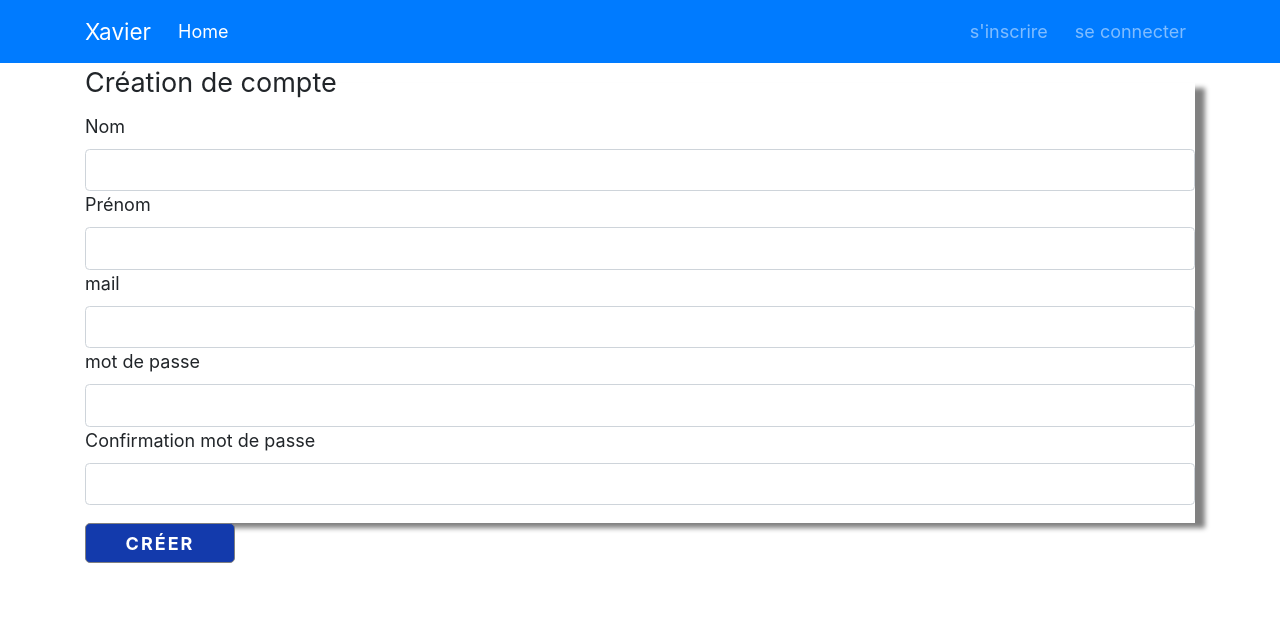
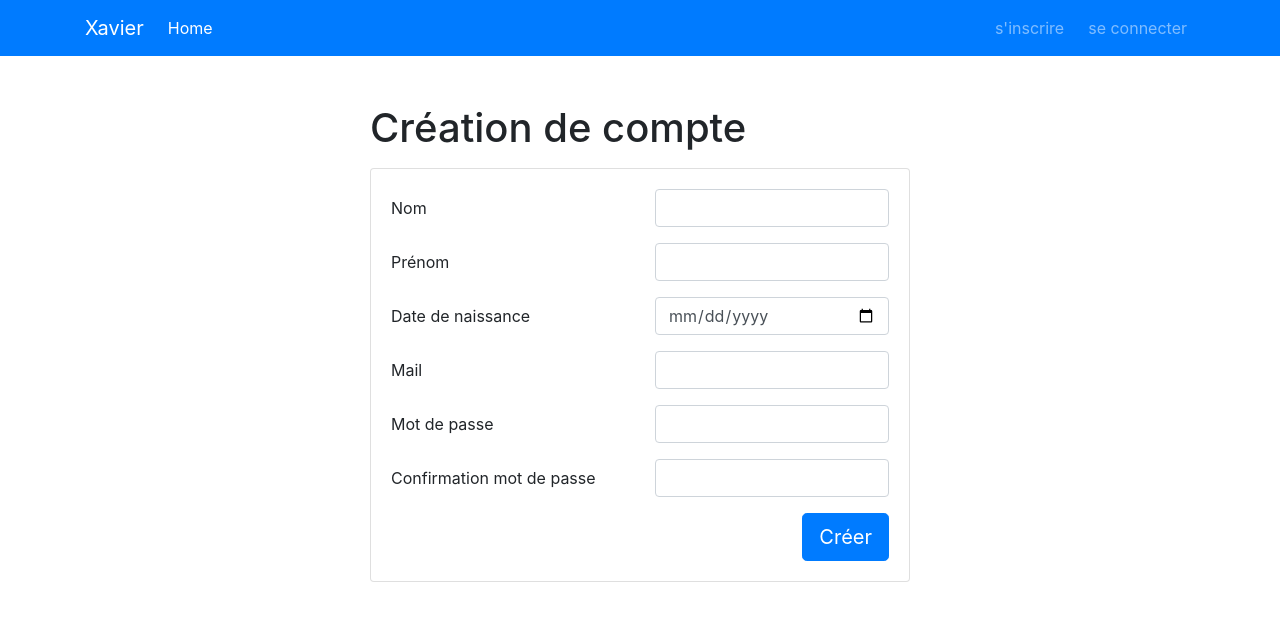
Before and after one commit to pTutoreXavier/Xavier, a PHP site: template ressources/views/auth/signup.twig in a window 1280 px wide. Shown: the top 621 px of the page. Run offline with PHP 8.4, Linux system fonts and the light colour scheme; the template is opened without the code that fills it, so the values that code supplies are empty; style sheets or scripts are compiled from the project's sources; some libraries are stand-ins or nearby versions.

Commit message:
Formulaires signup/signin: Finitions Bootstrap, ajout champ DateNaissance, modification header

```diff
--- a/app/controllers/auth/authController.php
+++ b/app/controllers/auth/authController.php
@@ -45,6 +45,7 @@ class AuthController extends Controller{
         $validation = $this->validator->validate($request, [
             'nom' => v::notEmpty()->alpha(),
             'prenom' => v::noWhitespace()->notEmpty()->alpha(),
+            'naissance' => v::noWhitespace()->notEmpty()->date(),
             'mail' => v::noWhitespace()->notEmpty()->email()->mailAvailable(),
             'mdp' => v::noWhitespace()->notEmpty(),
             'mdpConf' => v::equals($_POST['mdp']),
@@ -57,6 +58,7 @@ class AuthController extends Controller{
         $user = User::create([
             'nom' => $request->getParam('nom'),
             'prenom' => $request->getParam('prenom'),
+            'dateNaissance' => $request->getParam('naissance'),
             'mail' => $request->getParam('mail'),
             'mdp' => password_hash($request->getParam('mdp'),PASSWORD_DEFAULT),
             'level' => 500,
--- a/app/middleware/OldInputMiddleware.php
+++ b/app/middleware/OldInputMiddleware.php
@@ -6,7 +6,7 @@ class OldInputMiddleware extends Middleware
 {
     public function __invoke($request, $response, $next)
     {
-
+        if(isset($_SESSION['old']))
         $this->container->view->getEnvironment()->addGlobal('old', $_SESSION['old']);
         $_SESSION['old'] = $request->getParams();
 
--- a/public/style/css/style.css
+++ b/public/style/css/style.css
@@ -1,58 +1,6 @@
-@charset "UTF-8";
-/* D├®but r├®gle g├®n├®ral CSS */
-/*
-$cols: dans une grille de x colonnes
-*/
-/*
-.col{
-	margin-left: $size_gutter;
-	margin-bottom: 5px;
-	box-sizing: border-box;
-}*/
-html {
-  font-family: Verdana;
-  color: black;
-  font-size: 18px;
-  margin: 0;
-  padding: 0; }
+/*   FORMULAIRES SIGNUP/SIGNIN   */
 
-a {
-  color: black;
-  text-decoration: none; }
-
-a:hover {
-  color: #133AAC; }
-
-h2 {
-  text-align: center; }
-
-fieldset {
-  padding: 10px;
-  box-shadow: 10px 5px 5px gray; }
-
-input {
-  box-sizing: border-box;
-  border: 1px solid gray; }
-
-input:focus {
-  border-color: #133AAC; }
-
-input[type="submit"] {
-  cursor: pointer;
-  background-color: #133AAC;
-  color: white;
-  width: 150px;
-  height: 40px;
-  border-radius: 5px;
-  transition: all 0.5s;
-  text-transform: uppercase;
-  font-weight: bold;
-  letter-spacing: 2px;
-  font-size: 18px; }
-
-input[type="submit"]:hover {
-  box-shadow: 0px 5px 5px gray; }
-
-/* Fin r├®gle g├®n├®ral CSS */
-
-/*# sourceMappingURL=style.css.map */
+.erreur {
+  color: red;
+  font-size: small;
+}
--- a/public/style/sass/_grille.scss
+++ /dev/null
@@ -1,23 +0,0 @@
-/*
-$cols: dans une grille de x colonnes
-*/
-@mixin grille($cols, $size_gutter, $offset, $nb_cellules){
-	$gutters: $cols + 1;
-	$bloc: ((100% - ($gutters * $size_gutter)) / $cols);
-	width: ($bloc * $nb_cellules) + ($size_gutter * ($nb_cellules - 1));
-	margin-left: ($bloc * $offset) + ($size_gutter * ($offset + 1));
-}
-
-%row{
-	display: flex;
-	flex-direction: row;
-	flex-wrap: wrap;
-	align-items: flex-start;
-	box-sizing: border-box;
-}
-	/*
-	.col{
-		margin-left: $size_gutter;
-		margin-bottom: 5px;
-		box-sizing: border-box;
-	}*/
--- a/public/style/sass/profil.sass
+++ /dev/null
@@ -1,69 +0,0 @@
-@import "_grille"
-$primary-color: #133AAC
-
-/* Début Profil */
-
-#fieldsetMesInformations, #fieldsetInfoCompte
-	@include grille(12, 1.6%, 1, 10)
-
-#fieldsetMesInformations
-		display : flex
-		height : 220px
-
-#pictureAvatar
-	@include grille(4, 1.6%, 0, 1)
-	text-align : center
-
-#divMesInformations
-	@include grille(4, 1.6%, 0, 3)
-
-#imgAvatar
-	max-width : 180px
-	max-height : 180px
-
-#formUpdateMail, #formUpdatePass
-	margin-top : 10%
-	text-align : center
-	display : flex
-	flex-direction : column
-	@include grille(10, 1.6%, 2, 6)
-	span
-		margin-top : 20px
-	input[type="text"], input[type='password']
-		margin-top : 10px
-		height : 25px
-	input[type="submit"]
-		margin : auto
-		margin-top : 30px
-
-#formUpdatePicture [type=radio]
-	position: absolute
-	opacity: 0
-	width: 0
-	height: 0
-
-#formUpdatePicture [type=radio] + img
-	cursor: pointer
-
-#formUpdatePicture [type=radio]:checked + img
-	outline: 2px solid $primary-color
-
-#formUpdatePicture
-	@include grille(24, 1.6%, 1, 15)
-	text-align : center
-
-#formUpdatePictureUpload
-	@include grille(24, 1.6%, 0, 7)
-	text-align : center
-
-#pageUpdateProfilPicture
-	display : flex
-	flex-direction : row
-	flex-wrap : wrap
-
-#titreUpdateProfil
-	width : 100%
-	margin-top : 30px
-	margin-bottom : 40px
-
-/* Fin Profil */
--- a/public/style/sass/style.sass
+++ /dev/null
@@ -1,49 +0,0 @@
-/* Début régle général CSS */
-
-@import "_grille"
-$primary-color: #133AAC
-
-html
-	font-family : Verdana
-	color : black
-	font-size : 18px
-	margin : 0
-	padding : 0
-a
-	color : black
-	text-decoration : none
-
-a:hover
-	color : $primary-color
-
-h2
-	text-align : center
-
-fieldset
-	padding : 10px
-	box-shadow : 10px 5px 5px gray
-
-input
-	box-sizing : border-box
-	border : 1px solid gray
-
-input:focus
-	border-color : $primary-color
-
-input[type="submit"]
-	cursor : pointer
-	background-color : $primary-color
-	color : white
-	width : 150px
-	height : 40px
-	border-radius : 5px
-	transition : all 0.5s
-	text-transform: uppercase
-	font-weight : bold
-	letter-spacing : 2px
-	font-size : 18px
-
-input[type="submit"]:hover
-	box-shadow : 0px 5px 5px gray
-
-/* Fin régle général CSS */
--- a/ressources/views/auth/signup.twig
+++ b/ressources/views/auth/signup.twig
@@ -1,43 +1,77 @@
 {% extends 'templates/app.twig' %}
 {% block content %}
-	<div class="signup">
-		<form action="{{ path_for('auth.signup') }}" method="post" autocomplete="off">
+	<div class="signup row">
+		<form action="{{ path_for('auth.signup') }}" method="post" autocomplete="off" class="col-md-6 offset-3">
 			<fieldset>
-				<legend>Création de compte</legend>
-					<div class="form-group">
-						<label for="nom">Nom</label>
-						<input class="form-control" type="text" name="nom" id="nom" value="{{ old.nom }}">
+				<legend><h1>Création de compte</h1></legend>
+					<div class="form-group card">
+						<div class="card-body">
+							<div class="form-group row">
+								<label class="col-6 col-form-label" for="nom">Nom</label>
+								<div class="col-6">
+									<input class="form-control" type="text" name="nom" id="nom" value="{{ old.nom }}" required>
 									{% if errors.nom %}
 										<span class="erreur">{{ errors.nom | first }}</span>
 									{% endif %}
-
-						<label for="prenom">Prénom</label>
-						<input class="form-control" type="text" name="prenom" id="prenom" value="{{ old.prenom }}">
+								</div>
+							</div>
+							<div class="form-group row">
+								<label class="col-6 col-form-label" for="prenom">Prénom</label>
+								<div class="col-6">
+									<input class="form-control" type="text" name="prenom" id="prenom" value="{{ old.prenom }}" required>
 									{% if errors.prenom %}
 										<span class="erreur">{{ errors.prenom | first }}</span>
 									{% endif %}
+								</div>
+							</div>
 
-						<label for="mail">mail</label>
-						<input class="form-control" type="mail" name="mail" id="mail" value="{{ old.mail }}">
+							<div class="form-group row">
+								<label class="col-6 col-form-label" for="naissance">Date de naissance</label>
+								<div class="col-6">
+									<input class="form-control" type="date" name="naissance" id="naissance" value="{{ old.naissance }}" required>
+									{% if errors.niassance %}
+										<span class="erreur">{{ errors.naissance | first }}</span>
+									{% endif %}
+								</div>
+							</div>
+
+							<div class="form-group row">
+								<label class="col-6 col-form-label" for="mail">Mail</label>
+								<div class="col-6">
+									<input class="form-control" type="mail" name="mail" id="mail" value="{{ old.mail }}" required>
 									{% if errors.mail %}
 										<span class="erreur">{{ errors.mail | first }}</span>
 									{% endif %}
+								</div>
+							</div>
 
-						<label for="mdp">mot de passe</label>
-						<input class="form-control" type="password" name="mdp" id="mdp">
+							<div class="form-group row">
+								<label class="col-6 col-form-label" for="mdp">Mot de passe</label>
+								<div class="col-6">
+									<input class="form-control" type="password" name="mdp" id="mdp" required>
 									{% if errors.mdp %}
 										<span class="erreur">{{ errors.mdp | first }}</span>
 									{% endif %}
+								</div>
+							</div>
 
-						<label for="mdpConf">Confirmation mot de passe</label>
-						<input class="form-control" type="password" name="mdpConf" id="mdpConf">
+							<div class="form-group row">
+								<label class="col-6 col-form-label" for="mdpConf">Confirmation mot de passe</label>
+								<div class="col-6">
+									<input class="form-control" type="password" name="mdpConf" id="mdpConf" required>
 									{% if errors.mdpConf %}
 										<span class="erreur">Le mot de passe doit être identique</span>
 									{% endif %}
 								</div>
+							</div>
+							<input type="submit" value="Créer" class="btn btn-primary float-right btn-lg">
+						</div>
+
+					</div>
+
+
 			</fieldset>
 
-				<input type="submit" value="Créer">
 			{{ csrf.field | raw }}
 		</form>
 	</div>
--- a/ressources/views/templates/app.twig
+++ b/ressources/views/templates/app.twig
@@ -15,7 +15,7 @@
 </head>
 <body>
 {% include 'templates/partials/header.twig' %}
-<div class="container">
+<div class="container mt-5">
 	{% block content %}{% endblock %}
 </div>
 <script src="https://code.jquery.com/jquery-3.3.1.slim.min.js" integrity="sha384-q8i/X+965DzO0rT7abK41JStQIAqVgRVzpbzo5smXKp4YfRvH+8abtTE1Pi6jizo" crossorigin="anonymous"></script>
--- a/ressources/views/templates/partials/header.twig
+++ b/ressources/views/templates/partials/header.twig
@@ -12,7 +12,7 @@
             </ul>
             <ul class="navbar-nav ml-auto">
                 {% if auth.check %}
-                    <li class="nav-item my-2 my-lg-0">{{ auth.user.nom }} {{ auth.user.prenom }}</li>
+                    <li class="navbar-text my-lg-0 text-white">{{ auth.user.nom }} {{ auth.user.prenom }}</li>
                     <li class="nav-item my-2 my-lg-0"><a class="nav-link" href="{{ path_for('auth.signout') }}">se deconnecter</a></li>
                 {% else %}
                     <li class="nav-item mr-sm-2"><a class="nav-link" href="{{ path_for('auth.signup') }}">s'inscrire</a></li>
```
Also changed, not shown: ressources/views/auth/signin.twig (+19 -8 lines), 1 other file. Lines whose indentation alone changed are shown as unchanged.
